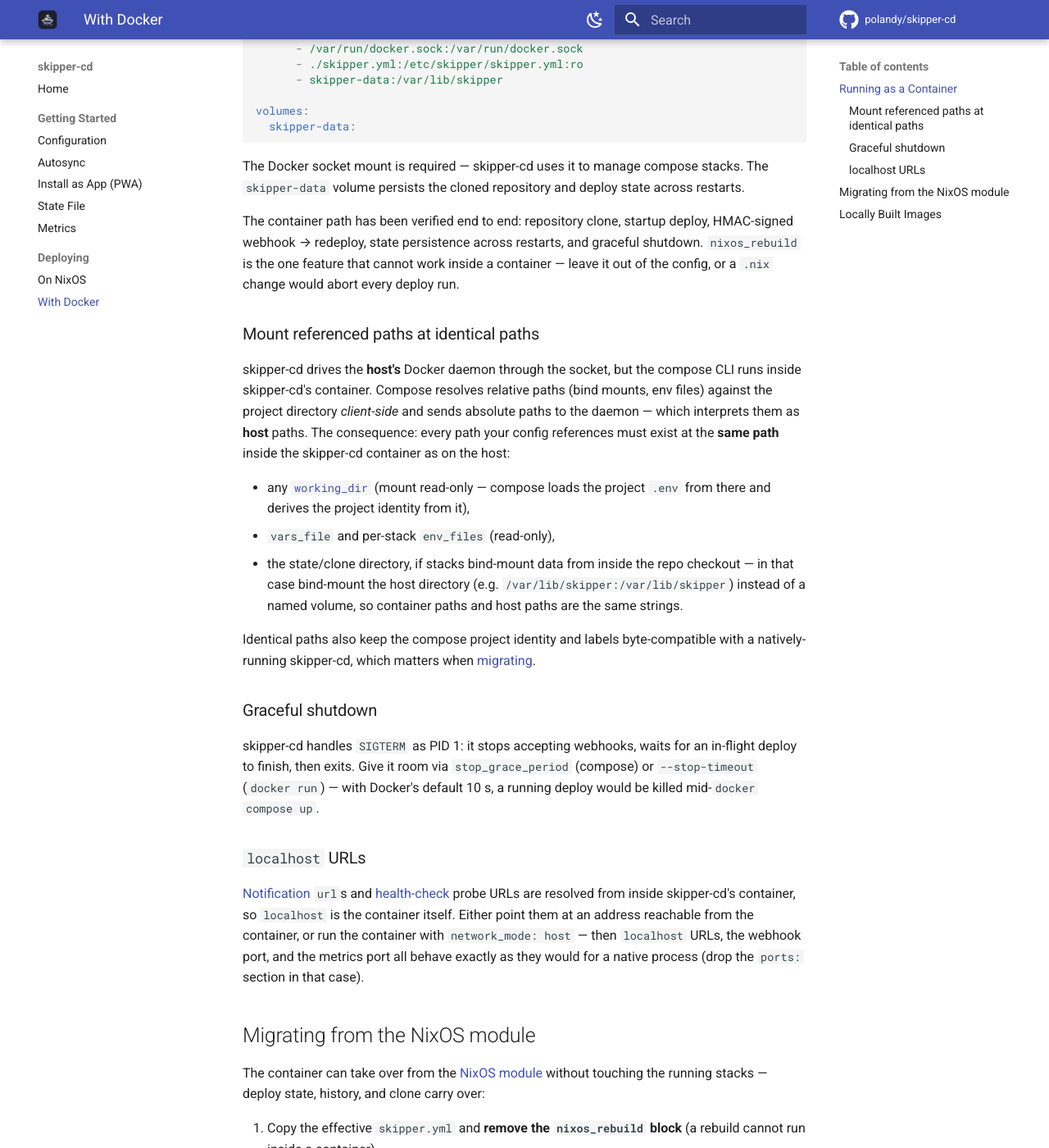
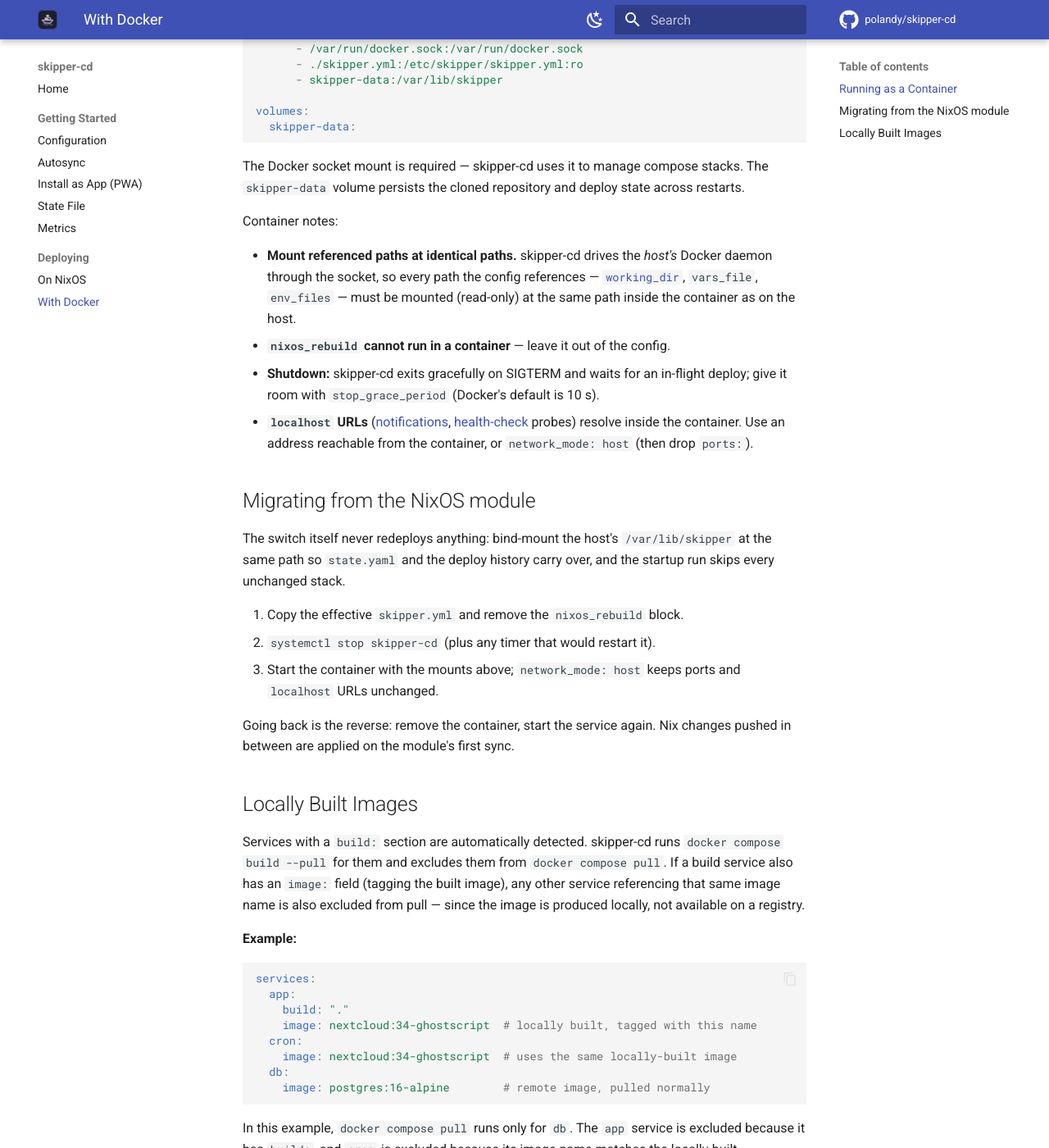
Before and after one commit to polandy/skipper-cd, an MkDocs documentation site: the page built from docs/docker.md, in a window 1280 px wide and 1400 px high, scrolled down 480 px. Shown: the whole window at 82% size. Built offline with MkDocs 1.6.1 and Material for MkDocs 9.7.7, drawn with Linux system fonts in a browser that asks for light colours; comment, search, counter and statistics services are not loaded; some of the changed text lies outside the part shown.

Commit message:
docs(docker): condense the container guidance to reference style

```diff
--- a/docs/docker.md
+++ b/docs/docker.md
@@ -26,36 +26,22 @@ volumes:
 
 The Docker socket mount is required — skipper-cd uses it to manage compose stacks. The `skipper-data` volume persists the cloned repository and deploy state across restarts.
 
-The container path has been verified end to end: repository clone, startup deploy, HMAC-signed webhook → redeploy, state persistence across restarts, and graceful shutdown. `nixos_rebuild` is the one feature that cannot work inside a container — leave it out of the config, or a `.nix` change would abort every deploy run.
+Container notes:
 
-### Mount referenced paths at identical paths
-
-skipper-cd drives the **host's** Docker daemon through the socket, but the compose CLI runs inside skipper-cd's container. Compose resolves relative paths (bind mounts, env files) against the project directory *client-side* and sends absolute paths to the daemon — which interprets them as **host** paths. The consequence: every path your config references must exist at the **same path** inside the skipper-cd container as on the host:
-
-- any [`working_dir`](configuration.md#stack-fields) (mount read-only — compose loads the project `.env` from there and derives the project identity from it),
-- `vars_file` and per-stack `env_files` (read-only),
-- the state/clone directory, if stacks bind-mount data from inside the repo checkout — in that case bind-mount the host directory (e.g. `/var/lib/skipper:/var/lib/skipper`) instead of a named volume, so container paths and host paths are the same strings.
-
-Identical paths also keep the compose project identity and labels byte-compatible with a natively-running skipper-cd, which matters when [migrating](#migrating-from-the-nixos-module).
-
-### Graceful shutdown
-
-skipper-cd handles `SIGTERM` as PID 1: it stops accepting webhooks, waits for an in-flight deploy to finish, then exits. Give it room via `stop_grace_period` (compose) or `--stop-timeout` (`docker run`) — with Docker's default 10 s, a running deploy would be killed mid-`docker compose up`.
-
-### `localhost` URLs
-
-[Notification](configuration.md#notifications) `url`s and [health-check](configuration.md#health-check-gated-rollback) probe URLs are resolved from inside skipper-cd's container, so `localhost` is the container itself. Either point them at an address reachable from the container, or run the container with `network_mode: host` — then `localhost` URLs, the webhook port, and the metrics port all behave exactly as they would for a native process (drop the `ports:` section in that case).
+- **Mount referenced paths at identical paths.** skipper-cd drives the *host's* Docker daemon through the socket, so every path the config references — [`working_dir`](configuration.md#stack-fields), `vars_file`, `env_files` — must be mounted (read-only) at the same path inside the container as on the host.
+- **`nixos_rebuild` cannot run in a container** — leave it out of the config.
+- **Shutdown:** skipper-cd exits gracefully on SIGTERM and waits for an in-flight deploy; give it room with `stop_grace_period` (Docker's default is 10 s).
+- **`localhost` URLs** ([notifications](configuration.md#notifications), [health-check](configuration.md#health-check-gated-rollback) probes) resolve inside the container. Use an address reachable from the container, or `network_mode: host` (then drop `ports:`).
 
 ## Migrating from the NixOS module
 
-The container can take over from the [NixOS module](nixos.md) without touching the running stacks — deploy state, history, and clone carry over:
+The switch itself never redeploys anything: bind-mount the host's `/var/lib/skipper` at the same path so `state.yaml` and the deploy history carry over, and the startup run skips every unchanged stack.
 
-1. Copy the effective `skipper.yml` and **remove the `nixos_rebuild` block** (a rebuild cannot run inside a container).
-2. Stop the systemd side: `systemctl stop skipper-cd.service` (plus any watchdog timer that would restart it).
-3. Start the container with the docker socket, the config copy, and `/var/lib/skipper:/var/lib/skipper`, `working_dir`s and env-file paths mounted read-only at identical paths (see above); `network_mode: host` keeps webhook/metrics ports and `localhost` URLs unchanged.
-4. Verify: `/healthz` returns 200 and the startup deploy run skips every stack — the shared `state.yaml` hashes are unchanged, so nothing redeploys.
+1. Copy the effective `skipper.yml` and remove the `nixos_rebuild` block.
+2. `systemctl stop skipper-cd` (plus any timer that would restart it).
+3. Start the container with the mounts above; `network_mode: host` keeps ports and `localhost` URLs unchanged.
 
-Going back is the reverse: stop and remove the container, start the systemd service again. The state remains shared throughout, so the direction of the switch never triggers redeploys by itself. Nix changes pushed while the container was in charge are picked up on the module's first sync — the container never updates the `_nixos` hashes, so the returning service detects them as changed and rebuilds.
+Going back is the reverse: remove the container, start the service again. Nix changes pushed in between are applied on the module's first sync.
 
 ## Locally Built Images
 
```
